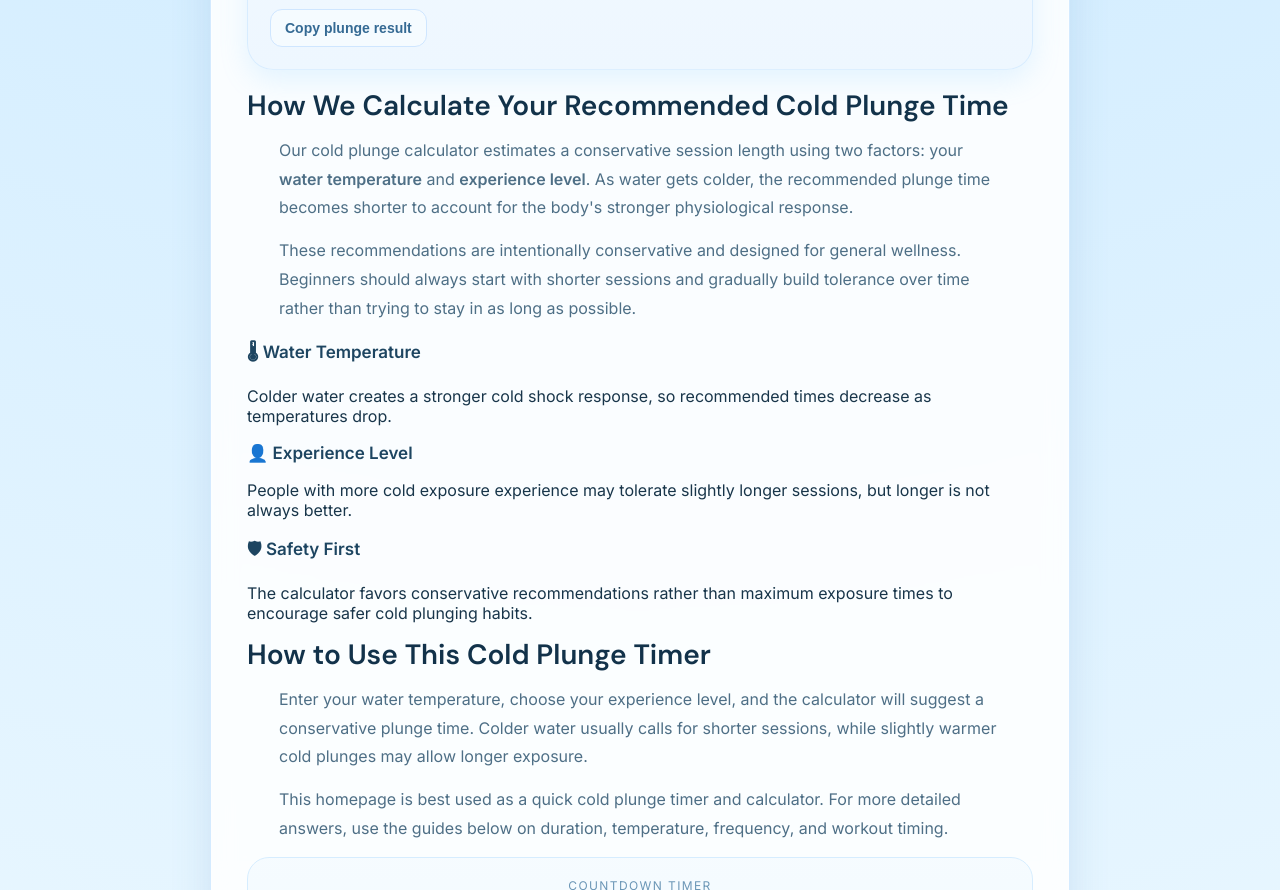
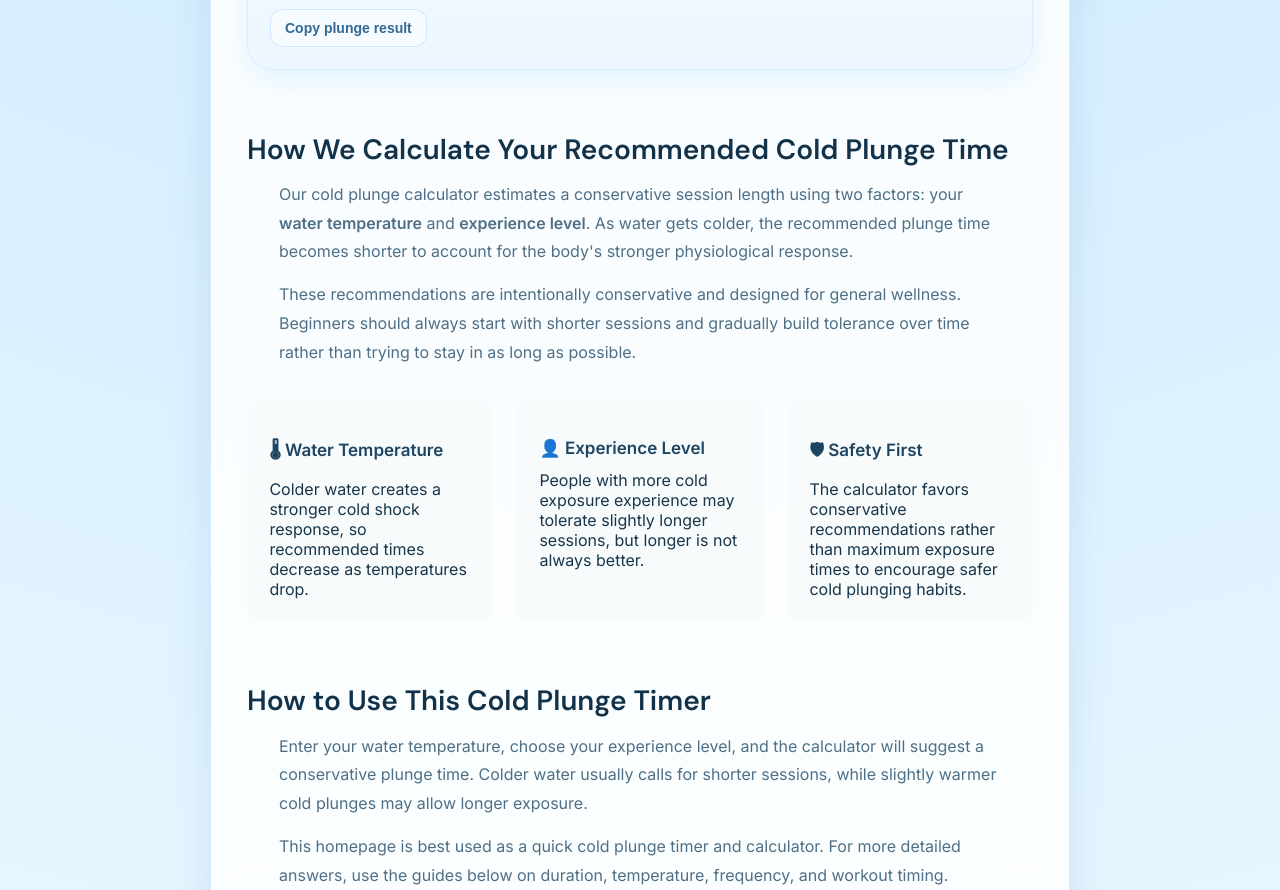
Before and after one commit to elsaeve-tech/plungetimer, a plain HTML site: page index.html in a window 1280 px wide. Shown: the part 1313-2203 px from the top of the page. Drawn offline with nearby package versions, Linux system fonts and the light colour scheme.

Commit message:
Add styles for methodology section and method cards
Added styles for methodology section and method cards.

```diff
--- a/style.css
+++ b/style.css
@@ -237,6 +237,31 @@ h3 {
 
 .learn-section {
   padding: 0 1rem;
+}
+
+.methodology-section{
+    margin:4rem 0;
+}
+
+.method-grid{
+    display:grid;
+    grid-template-columns:repeat(auto-fit,minmax(220px,1fr));
+    gap:1.5rem;
+    margin-top:2rem;
+}
+
+.method-card{
+    background:#f7fbfc;
+    border-radius:14px;
+    padding:1.4rem;
+}
+
+.method-card h3{
+    margin-bottom:.75rem;
+}
+
+.method-card p{
+    margin:0;
 }
 
 /* -----------------------------
```
